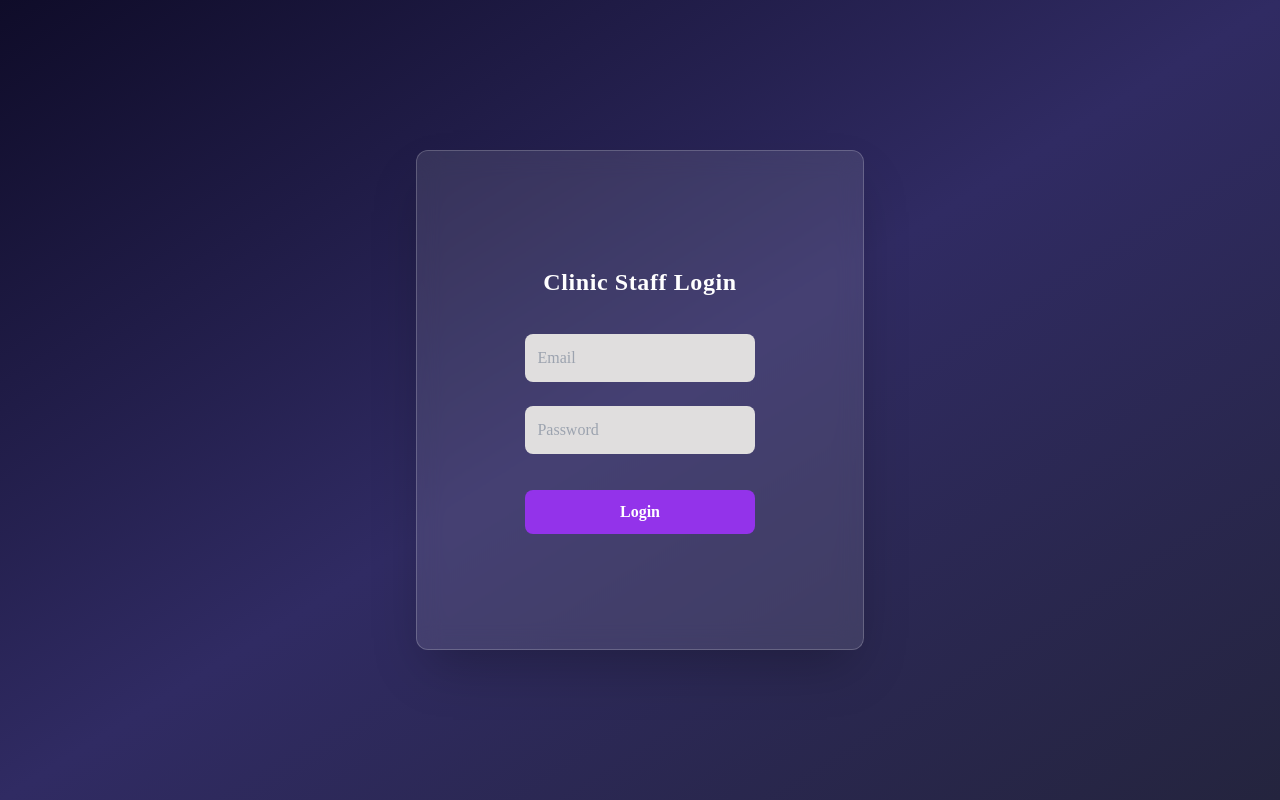
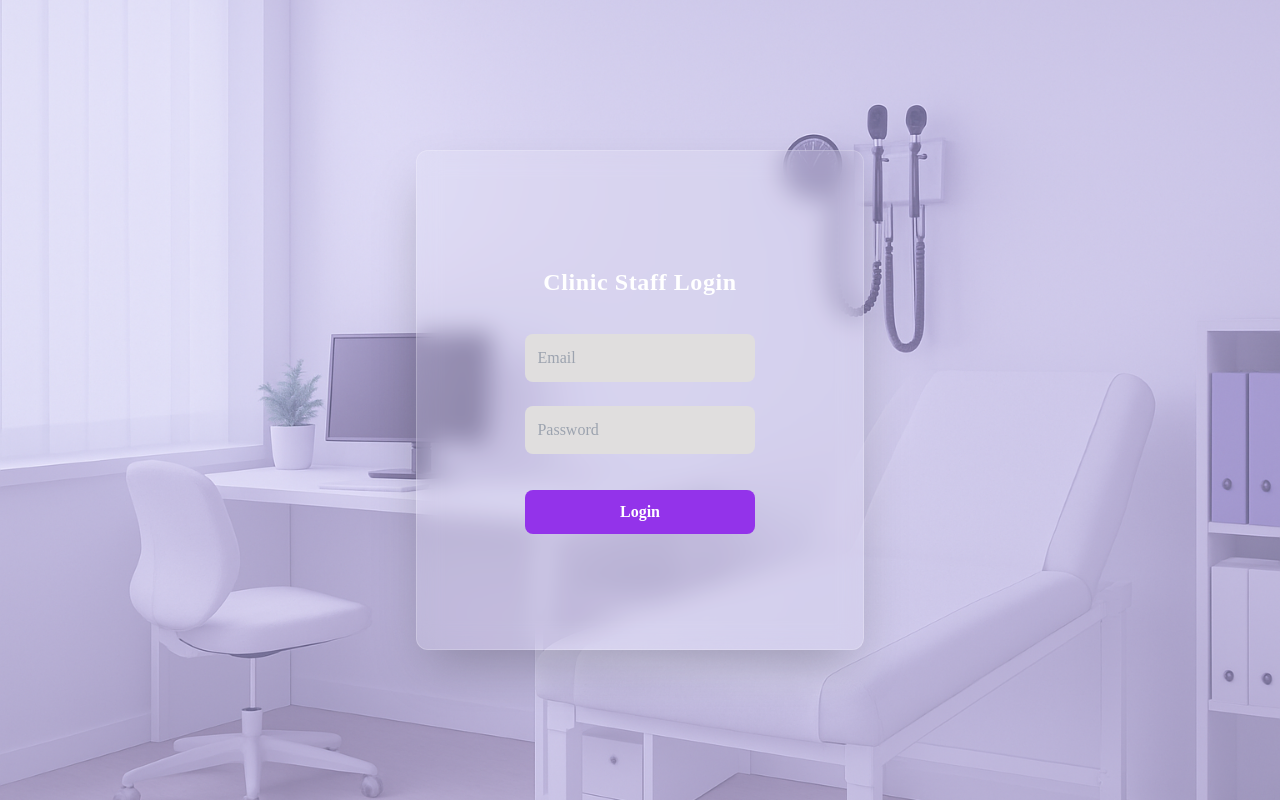
Before and after one commit to Vyshakhhk/clinic-appointment-app, a React (Vite) app: page / in a window 1280 px wide. Built offline with nearby package versions, Linux system fonts and the light colour scheme.

Commit message:
Added bg for Clinic Staff Login page

```diff
--- a/src/LoginForm.jsx
+++ b/src/LoginForm.jsx
@@ -1,3 +1,4 @@
+import { radialGradient } from "framer-motion/client";
 import { useState } from "react";
 
 function LoginForm({ onLogin }) {
@@ -15,7 +16,12 @@ function LoginForm({ onLogin }) {
   };
 
   return (
-    <div className="min-h-screen flex flex-col items-center justify-center bg-gradient-to-br from-[#0f0c29] via-[#302b63] to-[#24243e] font-[Jost] px-4">
+    <div
+      className="min-h-screen flex flex-col items-center justify-center bg-cover bg-center bg-no-repeat font-[Jost] px-4"
+      style={{
+        backgroundImage:  "url('/images/clinic-login-bg.jpg')",
+      }}
+    >
       <div className="relative w-full max-w-md h-[500px] bg-white/10 backdrop-blur-md rounded-xl shadow-2xl overflow-hidden border border-white/20">
         <input
           type="checkbox"
```
Also changed, not shown: public/images/clinic-login-bg.jpg (added).
